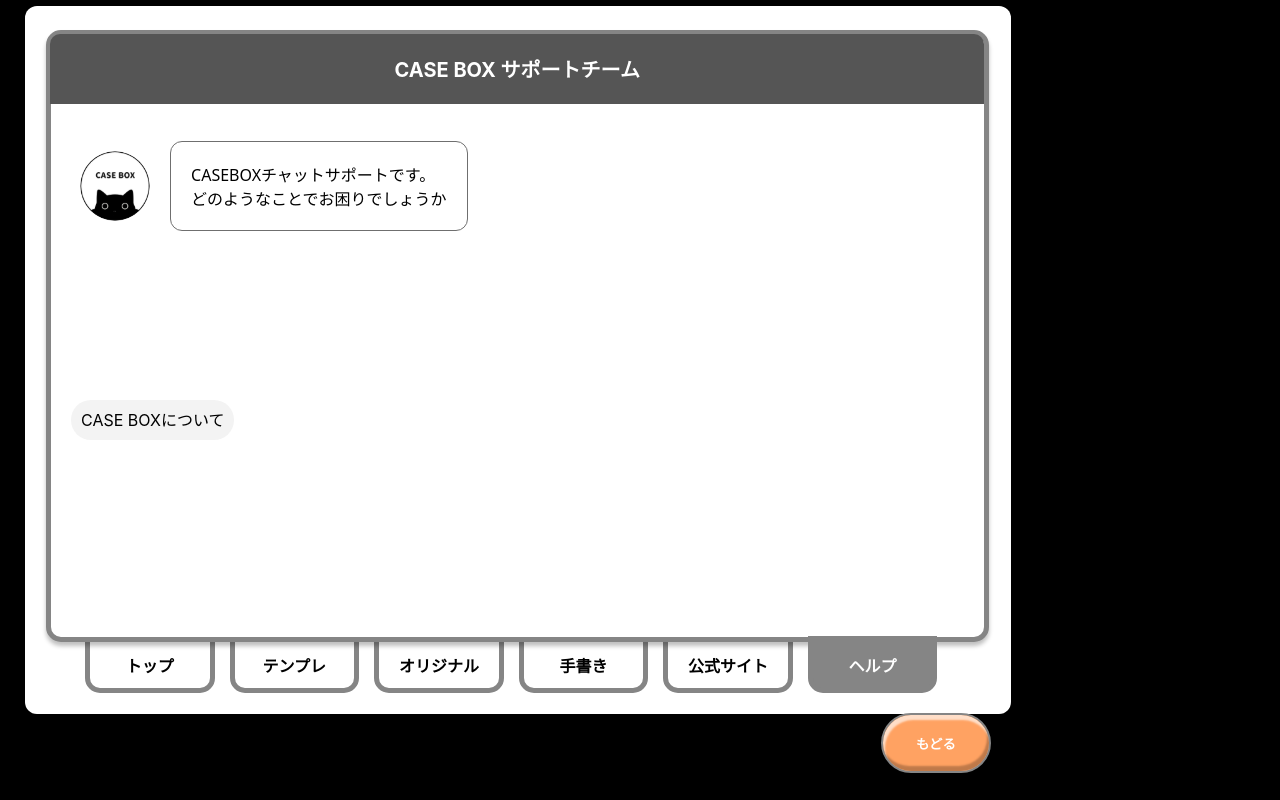
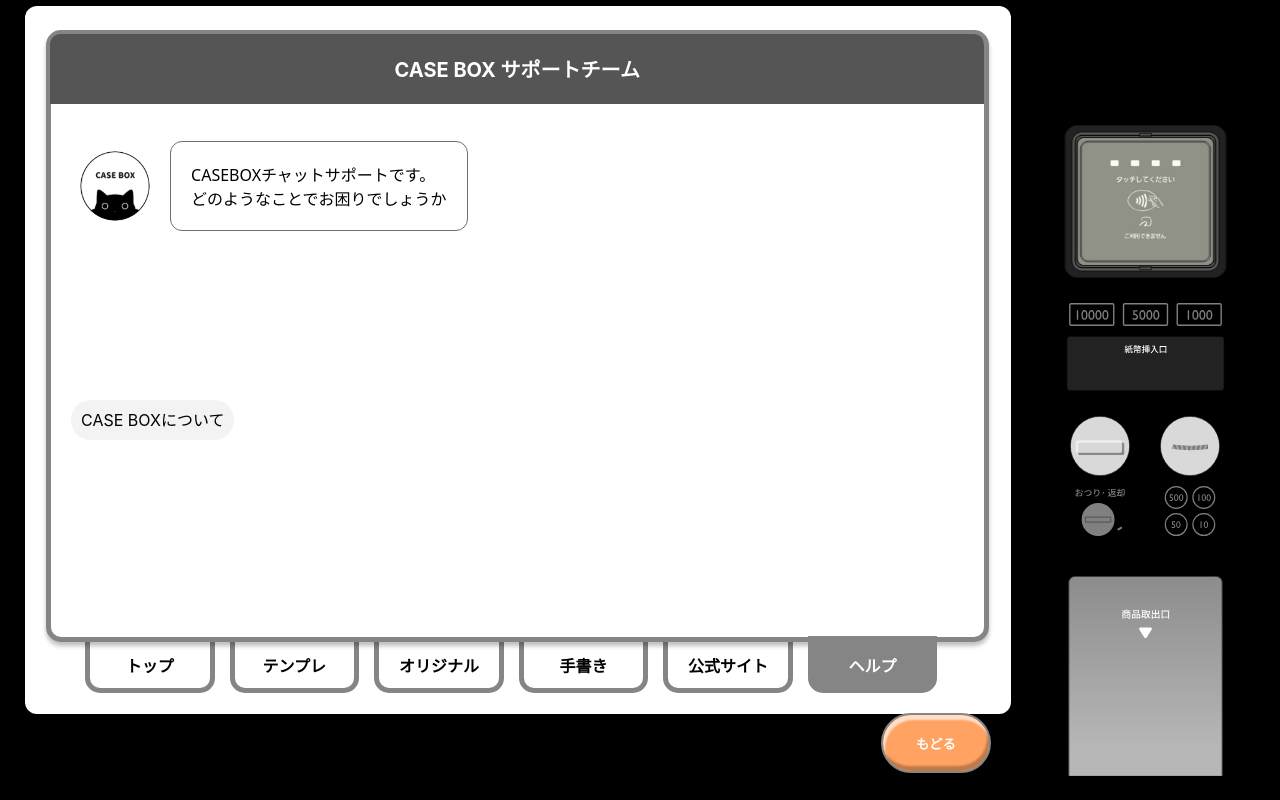
Before and after one commit to 2022-HEW/casebox, a Next.js app: page /help in a window 1280 px wide. Built offline with nearby package versions, Linux system fonts and the light colour scheme.

Commit message:
feat:side design

```diff
--- a/src/components/common/Box.tsx
+++ b/src/components/common/Box.tsx
@@ -1,30 +1,82 @@
-import styles from "../../styles/box.module.css"
-import { ReactNode, useEffect } from 'react';
+import styles from "../../styles/box.module.css";
+import { ReactNode, useEffect } from "react";
 import { useRouter } from "next/router";
 import { useRecoilState } from "recoil";
-import { modalState } from '../../atoms/atoms';
+import { modalState } from "../../atoms/atoms";
+import Image from "next/image";
 
-const Box = ({ children}:{children:ReactNode}) =>{
+const Box = ({ children }: { children: ReactNode }) => {
   // 開きっぱなしのモーダルを閉じる
-    const[modal,setModal] = useRecoilState(modalState)
+  const [modal, setModal] = useRecoilState(modalState);
   useEffect(() => {
-        if(modal){
-            setModal(false)
+    if (modal) {
+      setModal(false);
     }
-    }, [])
-
-
-
+  }, []);
 
   return (
     <>
-        <div id={styles.box} >
-            <div id={styles.screen_on}>
-                {children}
+      <div id={styles.box}>
+        <div id={styles.screen_on}>{children}</div>
+        <div id={styles.side}>
+          <Image
+            width={180}
+            height={153}
+            alt="sideButton"
+            src="/Box/touch.svg"
+          />
+          <div style={{display:"flex",justifyContent:"center",flexDirection:"column",gap:"10px"}}>
+            <Image
+              width={145}
+              height={23}
+              alt="sideButton"
+              src="/Box/price.svg"
+            />
+            <Image
+              width={180}
+              height={55}
+              alt="sideButton"
+              src="/Box/paperin.svg"
+            />
+          </div>
+          <div id={styles.coin}>
+            <Image
+              width={90}
+              height={60}
+              alt="sideButton"
+              src="/Box/coindial.svg"
+            />
+            <Image
+              width={90}
+              height={60}
+              alt="sideButton"
+              src="/Box/coinin.svg"
+            />
+          </div>
+          <div id={styles.coin} className={styles.coin_info}>
+            <Image
+              width={90}
+              height={50}
+              alt="sideButton"
+              src="/Box/dialinfo.svg"
+            />
+            <Image
+              width={90}
+              height={50}
+              alt="sideButton"
+              src="/Box/coininfo.svg"
+            />
+          </div>
+          <Image
+            width={180}
+            height={200}
+            alt="sideButton"
+            src="/Box/productout.svg"
+          />
         </div>
       </div>
     </>
-    )
-}
+  );
+};
 
 export default Box;
--- a/src/styles/box.module.css
+++ b/src/styles/box.module.css
@@ -5,6 +5,7 @@
     position: absolute;
     top: 0;
     left: 0;
+    display: flex;
 }
 #screen{
     width: 77vw;
@@ -19,3 +20,20 @@
     margin: 6px 0px 0 25px;
     border-radius: 12px;
 }
+#side{
+    margin-top: 100px;
+    display: flex;
+    width: 21%;
+    flex-direction: column;
+    justify-content: center;
+    gap: 25px;
+}
+#coin{
+    display: flex;
+    justify-content: center;
+    padding: -10px;
+}
+.coin_info{
+    position: relative;
+    bottom:15px;
+}
```
Lines whose indentation alone changed are shown as unchanged.
